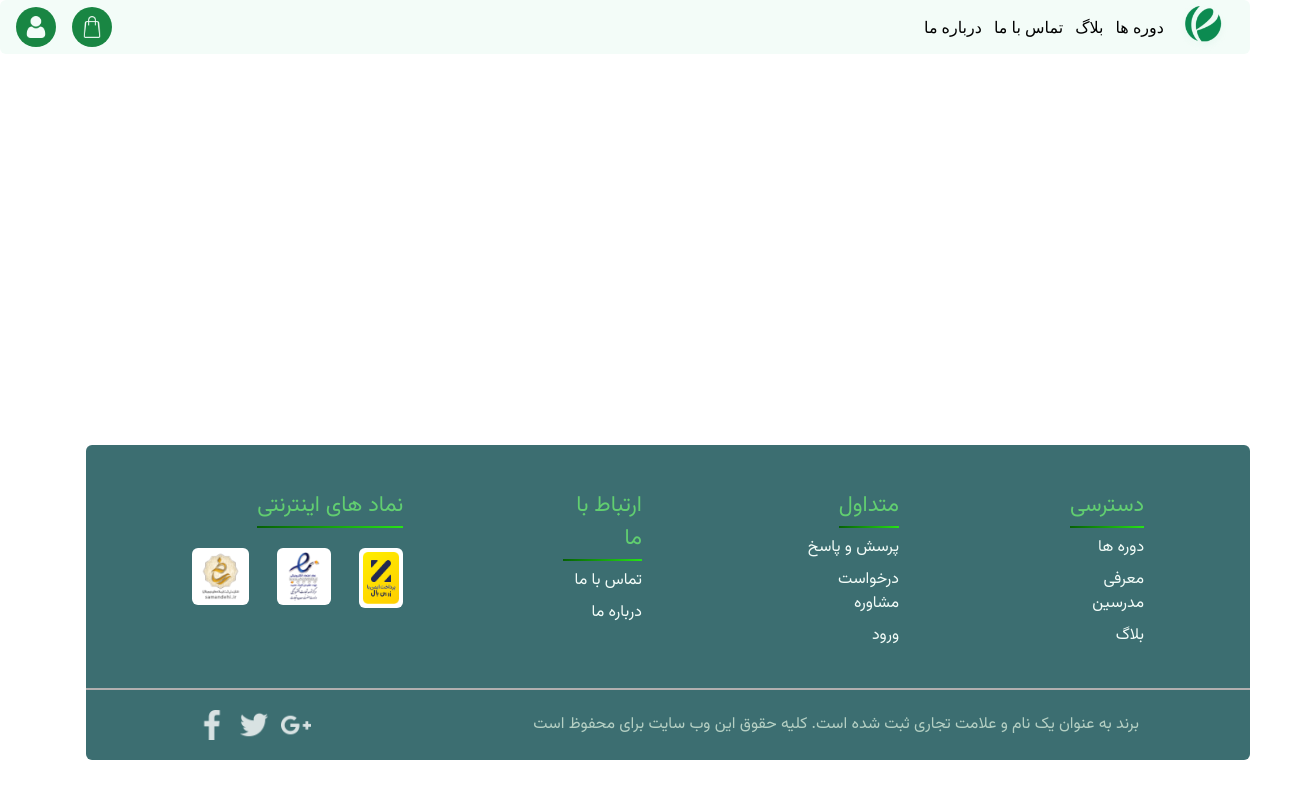
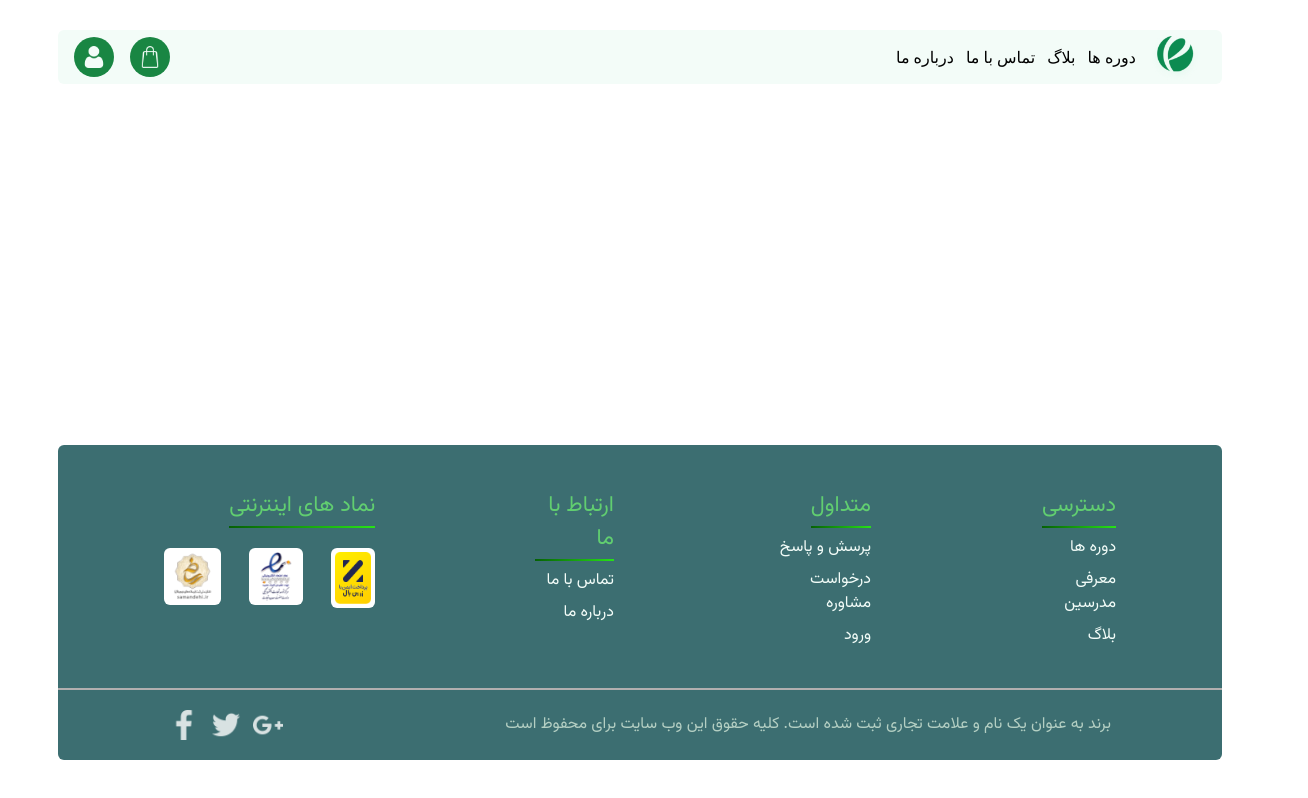
Before and after one commit to MJavadDe/e-commerc-, a Next.js app: page / in a window 1280 px wide. Shown: the whole page, 1308 px wide, since content can reach past the window. Built offline with nearby package versions, Linux system fonts and the light colour scheme.

Commit message:
Update Navbar.jsx

```diff
--- a/Components/navbar/Navbar.jsx
+++ b/Components/navbar/Navbar.jsx
@@ -7,7 +7,7 @@ import "public/logo.png";
 
 const Navbar = () => {
   return (
-    <div className="bg-[#F3FCF8] grid grid-flow-col justify-between px-4 w-[1250px] rounded-md">
+    <div className="bg-[#F3FCF8] top-[30px] absolute grid grid-flow-col justify-between px-4 w-[90.92%] rounded-md">
       <div className="grid grid-flow-col gap-3 items-center">
         <Link href="/courses">
           <Button children={<img src="logo.png"></img>} />
```
